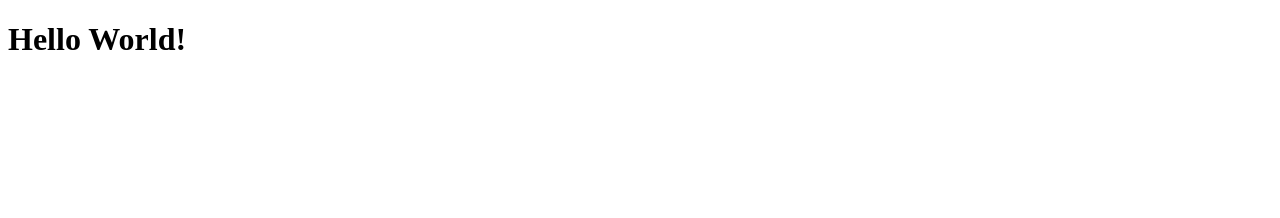
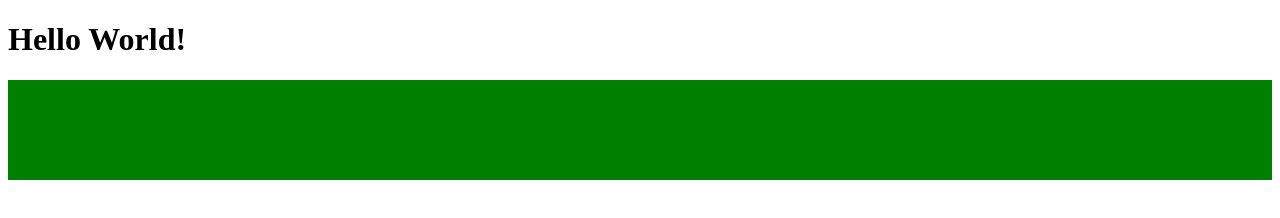
Before and after one commit to RJASSI98/project-x, a website: page index.html in a window 1280 px wide. Drawn offline with Linux system fonts and the light colour scheme.

Commit message:
Made a box! WOW

```diff
--- a/index.html
+++ b/index.html
@@ -4,8 +4,18 @@
     <meta charset="UTF-8">
     <meta name="viewport" content="width=device-width, initial-scale=1.0">
     <title>Hello World</title>
+
+    <style>
+        .box {
+            padding: 50px;
+            background: green;
+            display: block;
+        }
+    </style>
 </head>
 <body>
     <h1>Hello World!</h1>
+
+    <div class="box"></div>
 </body>
 </html>
```
